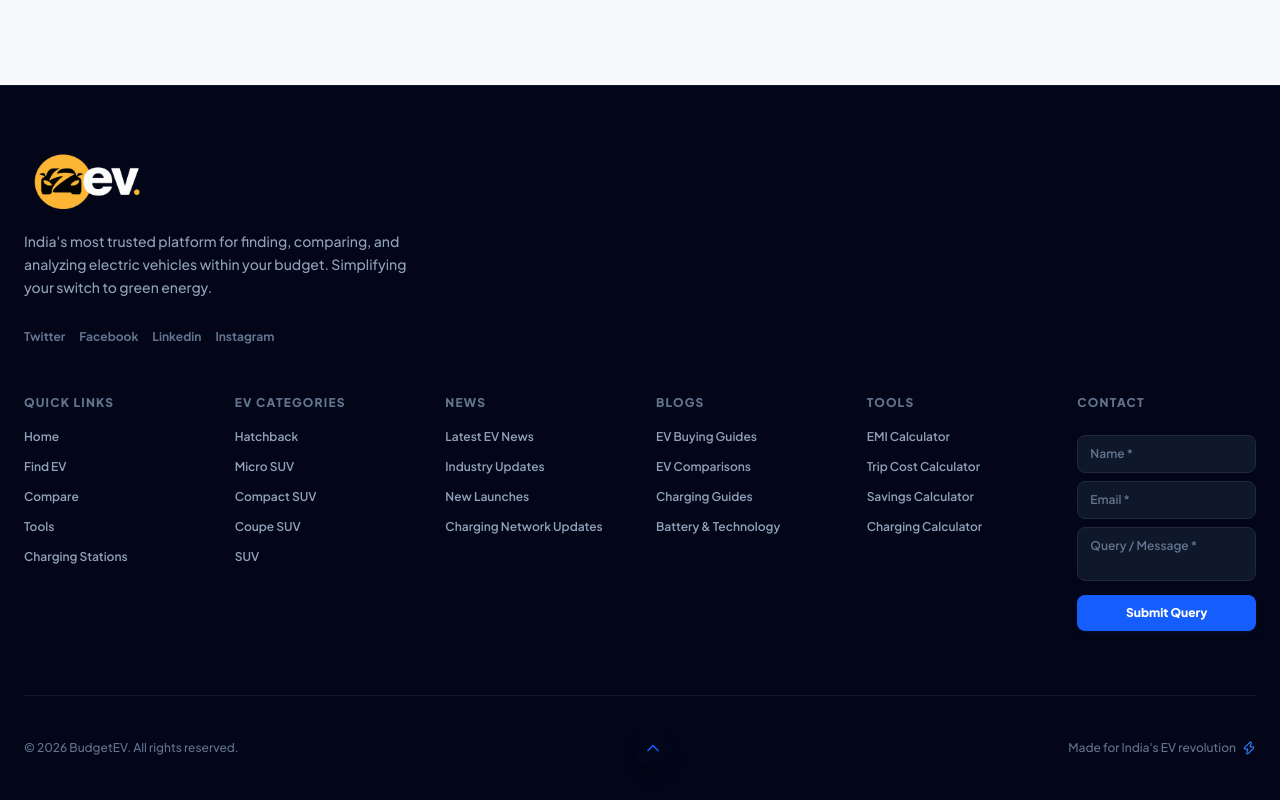
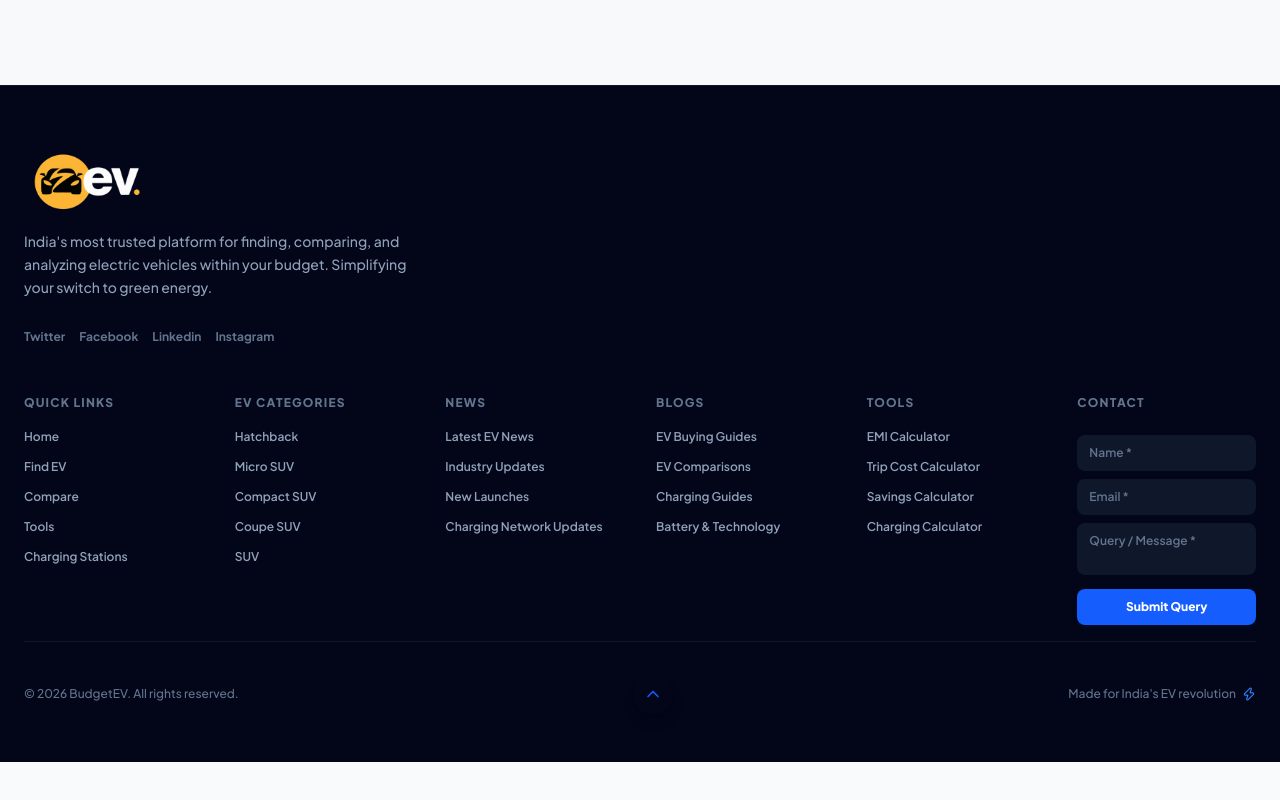
Before and after one commit to primescoreofficial/budgetevcar, a Next.js app: page /blog in a window 1280 px wide. Shown: the part 1293-2093 px from the top of the page. After the commit the page ends 2055 px from the top, so only its background shows below. Built offline with nearby package versions, Linux system fonts and the light colour scheme; no server answers; the database is empty.

Commit message:
Refine footer container padding and query form input styles

```diff
--- a/components/Footer.js
+++ b/components/Footer.js
@@ -85,7 +85,7 @@ export default function Footer({ brands = [], bodyTypes = [] }) {
   return (
     <footer className="bg-slate-950 text-slate-100 pt-16 pb-12 border-t border-slate-900 relative">
       <div className="max-w-7xl mx-auto px-4 sm:px-6">
-        <div className="flex flex-col flex-wrap gap-8 md:gap-12 pb-12 border-b border-slate-900">
+        <div className="flex flex-col flex-wrap gap-8 md:gap-12  border-b border-slate-900">
 
           {/* Brand Column */}
           <div className="w-full space-y-4 shrink-0">
--- a/components/FooterQueryForm.js
+++ b/components/FooterQueryForm.js
@@ -141,9 +141,7 @@ export default function FooterQueryForm({ onSuccess, isMobileSheet = false }) {
           onChange={handleChange}
           placeholder="Name *"
           aria-label="Name"
-          className={`w-full bg-slate-900 border border-slate-800 ${
-            errors.name ? 'border-red-500 ring-1 ring-red-500/30' : 'hover:border-slate-700'
-          } text-slate-100 placeholder-slate-500 px-3 py-2.5 rounded-lg text-sm md:text-xs font-semibold focus:ring-1 focus:ring-blue-500 focus:border-blue-500 focus:outline-none transition-all duration-200`}
+          className={`w-full bg-slate-900 text-slate-100 placeholder-slate-500 px-3 py-2.5 rounded-lg text-sm md:text-xs font-semibold focus:ring-1 focus:ring-blue-500 focus:border-blue-500 focus:outline-none transition-all duration-200`}
           aria-required="true"
         />
         {errors.name && <p className="text-[10px] text-red-400 mt-1 font-bold tracking-wide pl-1">{errors.name}</p>}
@@ -158,9 +156,7 @@ export default function FooterQueryForm({ onSuccess, isMobileSheet = false }) {
           onChange={handleChange}
           placeholder="Email *"
           aria-label="Email"
-          className={`w-full bg-slate-900 border border-slate-800 ${
-            errors.email ? 'border-red-500 ring-1 ring-red-500/30' : 'hover:border-slate-700'
-          } text-slate-100 placeholder-slate-500 px-3 py-2.5 rounded-lg text-sm md:text-xs font-semibold focus:ring-1 focus:ring-blue-500 focus:border-blue-500 focus:outline-none transition-all duration-200`}
+          className={`w-full bg-slate-900  text-slate-100 placeholder-slate-500 px-3 py-2.5 rounded-lg text-sm md:text-xs font-semibold focus:ring-1 focus:ring-blue-500 focus:border-blue-500 focus:outline-none transition-all duration-200`}
           aria-required="true"
         />
         {errors.email && <p className="text-[10px] text-red-400 mt-1 font-bold tracking-wide pl-1">{errors.email}</p>}
@@ -175,9 +171,7 @@ export default function FooterQueryForm({ onSuccess, isMobileSheet = false }) {
           onChange={handleChange}
           placeholder="Query / Message *"
           aria-label="Query or Message"
-          className={`w-full bg-slate-900 border border-slate-800 ${
-            errors.message ? 'border-red-500 ring-1 ring-red-500/30' : 'hover:border-slate-700'
-          } text-slate-100 placeholder-slate-500 px-3 py-2.5 rounded-lg text-sm md:text-xs font-semibold focus:ring-1 focus:ring-blue-500 focus:border-blue-500 focus:outline-none transition-all duration-200 resize-none`}
+          className={`w-full bg-slate-900 text-slate-100 placeholder-slate-500 px-3 py-2.5 rounded-lg text-sm md:text-xs font-semibold focus:ring-1 focus:ring-blue-500 focus:border-blue-500 focus:outline-none transition-all duration-200 resize-none`}
           aria-required="true"
         />
         {errors.message && <p className="text-[10px] text-red-400 mt-1 font-bold tracking-wide pl-1">{errors.message}</p>}
```
